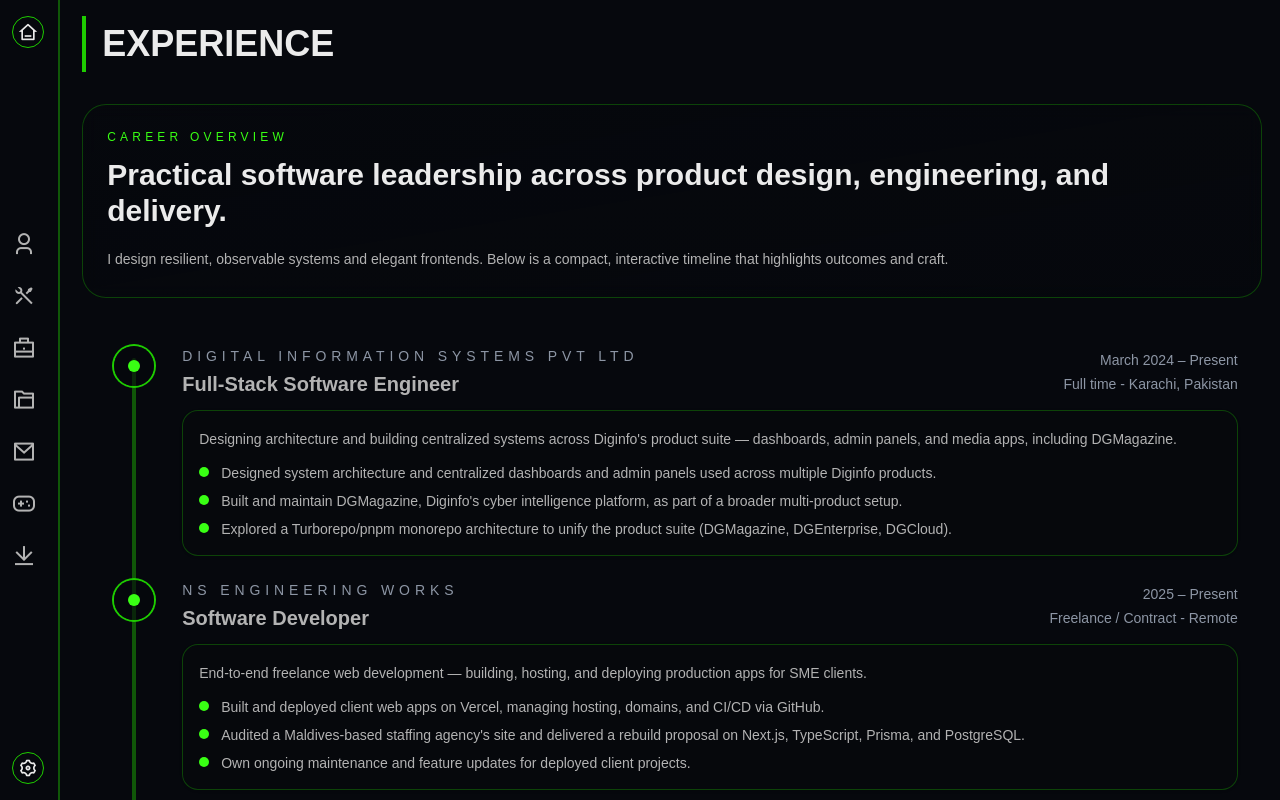
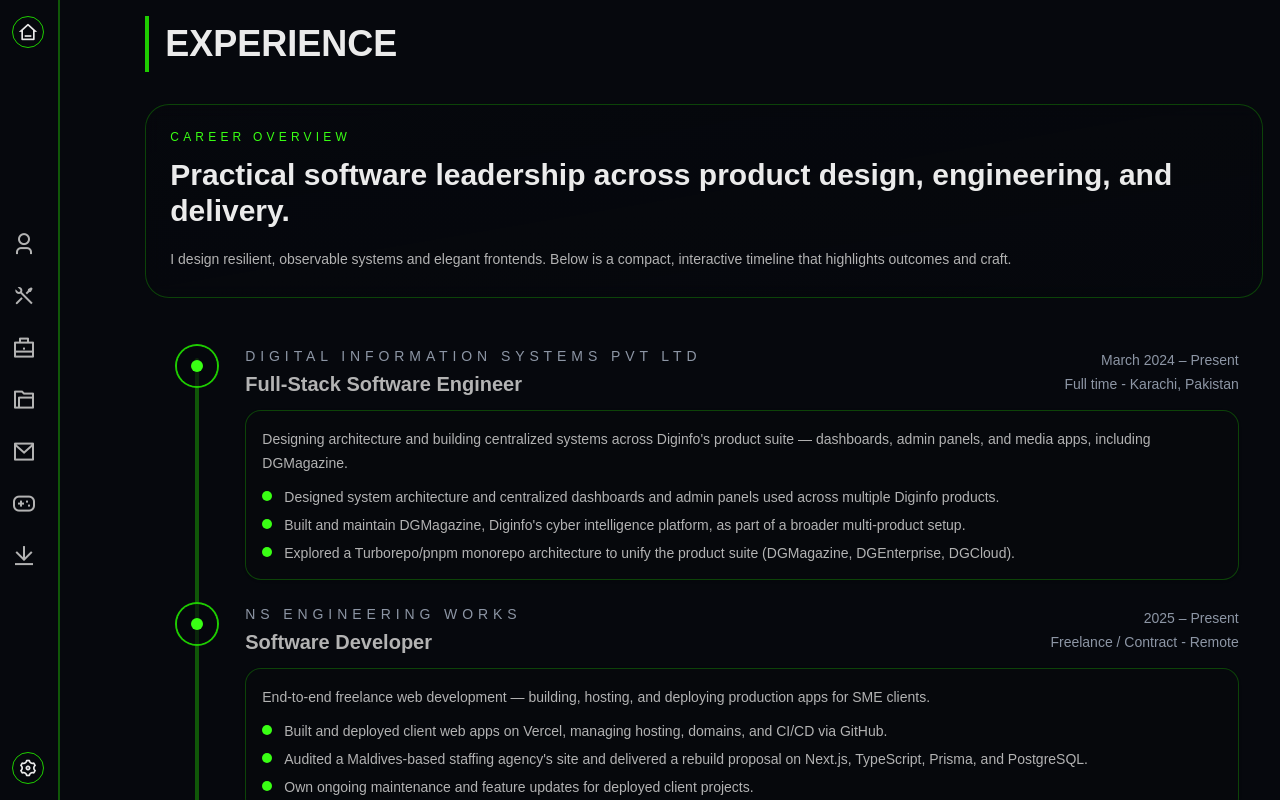
Before and after one commit to konain611/Portfolio, a Next.js app in the folder syedkonainnasir/: page /detailed/experience in a window 1280 px wide. Shown: the top 800 px of the page. Built offline with nearby package versions, Linux system fonts and the light colour scheme.

Commit message:
Update layout.jsx

```diff
--- a/syedkonainnasir/src/app/detailed/layout.jsx
+++ b/syedkonainnasir/src/app/detailed/layout.jsx
@@ -3,7 +3,7 @@ import Footer from "@/components/Footer";
 export default function DetailedLayout({ children }) {
   return (
     <div className="min-h-screen">
-      <main className="grow">{children}</main>
+      <main className="grow md:ml-16">{children}</main>
       <Footer />
     </div>
   );
```
